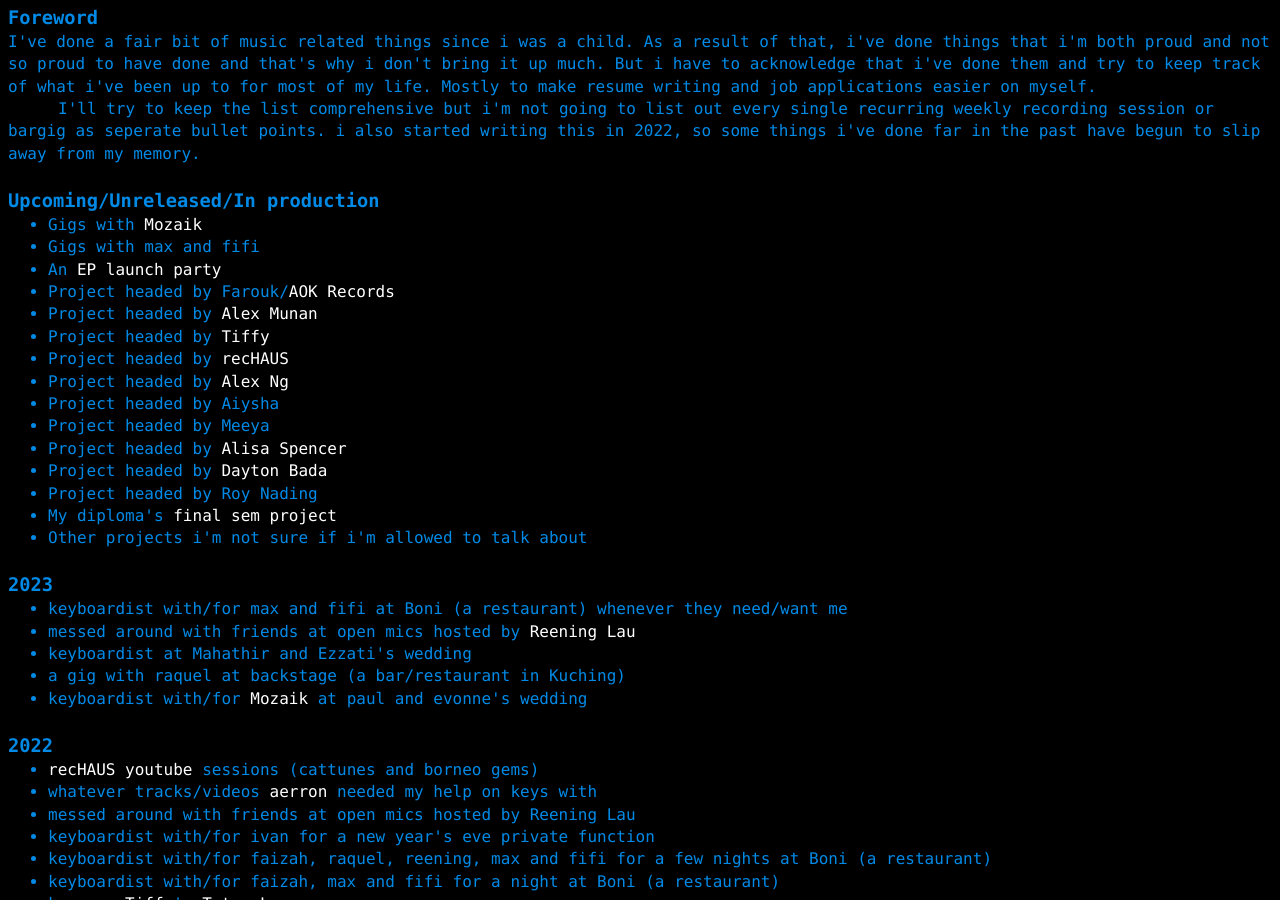
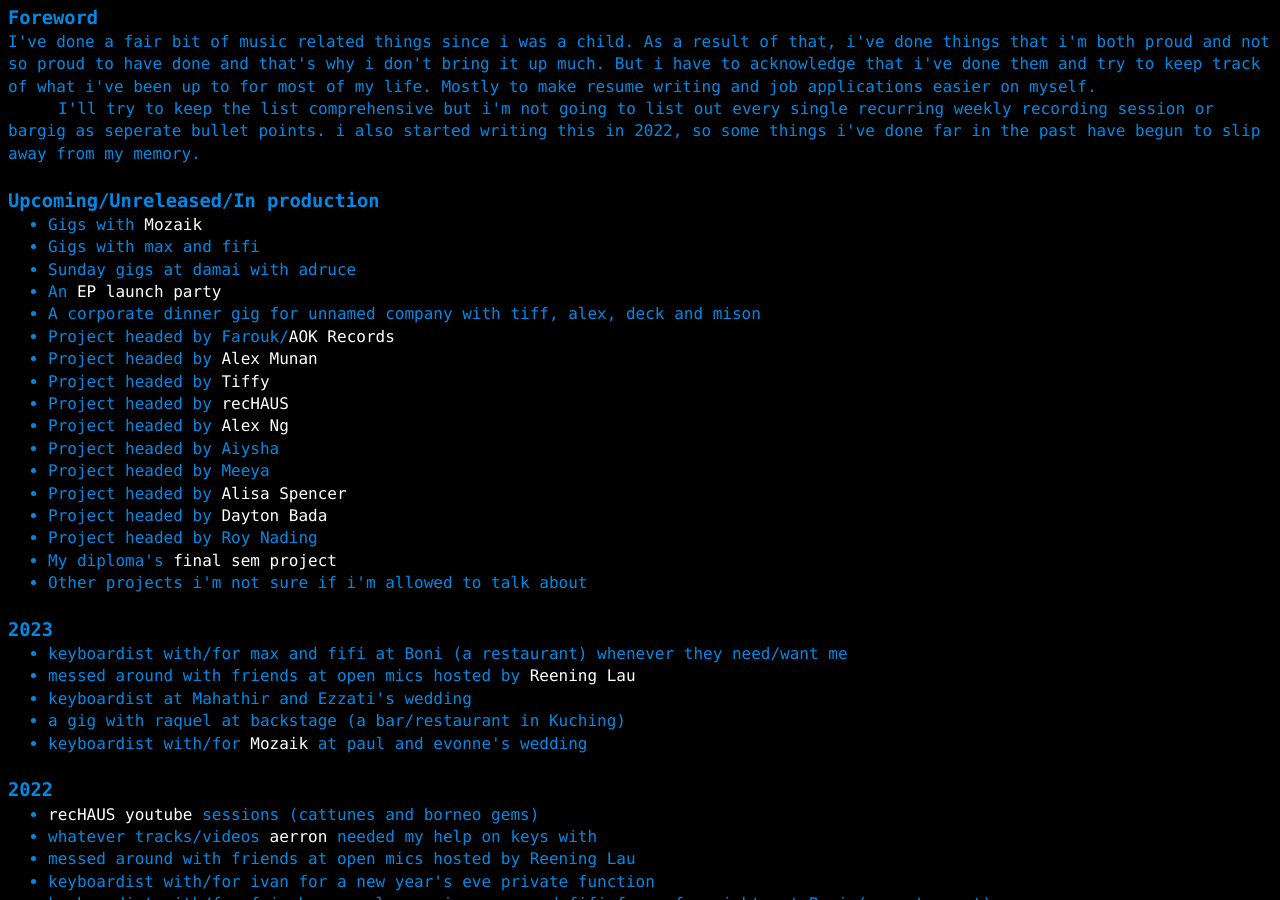
Before and after one commit to a-erfan-aa/a-erfan-aa.github.io, a Jekyll site: the page built from things-i-make/music-comprehensive.html, in a window 1280 px wide and 900 px high, scrolled down 395 px. Built offline with Jekyll 4.4.1, drawn with Linux system fonts in a browser that asks for light colours; some of the changed text lies outside the part shown.

Commit message:
Update music-comprehensive.html
Add corporate gig and sunday damai gigs to upcoming

also update lastChanged

```diff
--- a/things-i-make/music-comprehensive.html
+++ b/things-i-make/music-comprehensive.html
@@ -59,7 +59,9 @@
 	<ul>
 		<li>Gigs with <a href="https://www.instagram.com/soundofmozaik/">Mozaik</a></li>
 		<li>Gigs with max and fifi</li>
+		<li>Sunday gigs at damai with adruce</li>
 		<li>An <a href="https://www.instagram.com/p/CoRSMWtSRBJ/">EP launch party</a></li>
+		<li>A corporate dinner gig for unnamed company with tiff, alex, deck and mison</li>
 		<li>Project headed by Farouk/<a herf="https://www.aokrecordskch.com/">AOK Records</a></li>
 		<li>Project headed by <a href="https://www.instagram.com/alex_munan/?hl=en">Alex Munan</a></li>
 		<li>Project headed by <a href="https://www.instagram.com/tiffanytammy/">Tiffy</a></li>
```
Also changed, not shown: other parts of things-i-make/music-comprehensive.html (+1 -1 lines).
